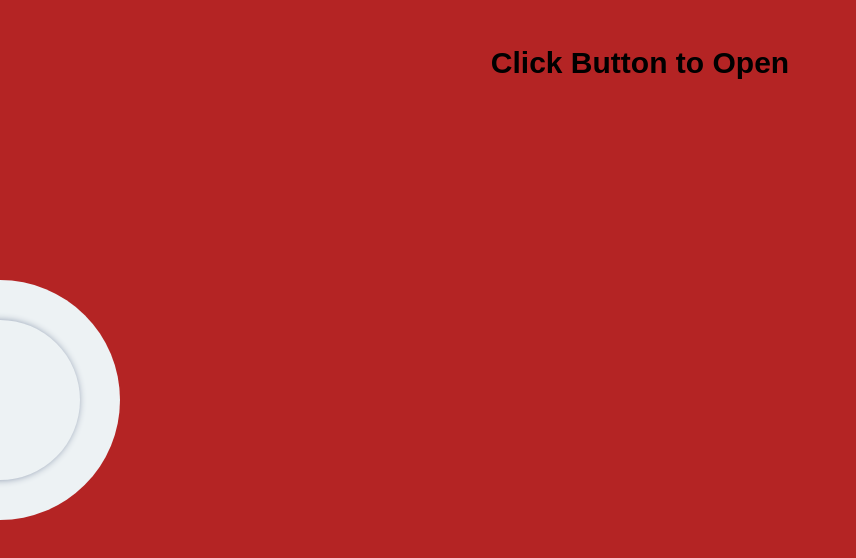
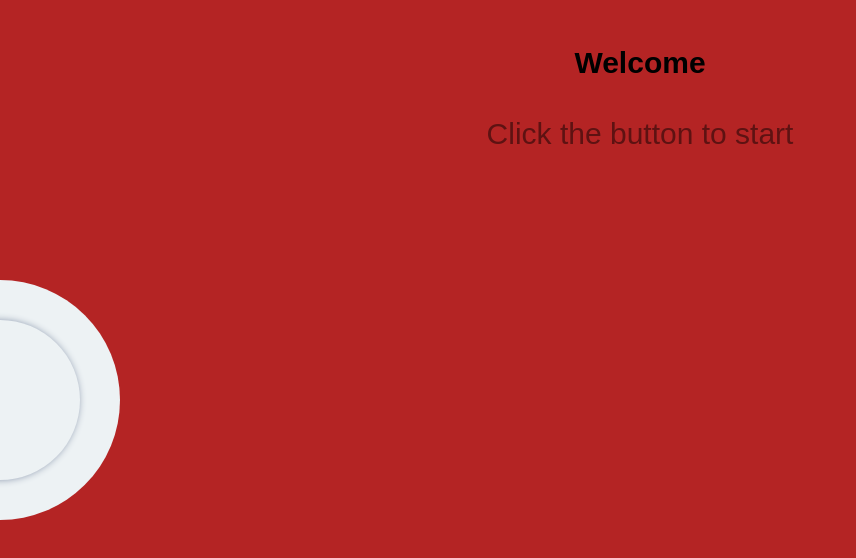
Before and after one commit to UzairJ99/my-pokedex, a Next.js app: page / in a window 1280 px wide. Shown: the top 558 px of the page, without its empty margins (0-856 px from the left). Built offline with nearby package versions, Linux system fonts and the light colour scheme.

Commit message:
Added close and open animation buttons

```diff
--- a/src/app/components/pokemonDisplay.module.scss
+++ b/src/app/components/pokemonDisplay.module.scss
@@ -49,6 +49,24 @@
     gap: 2vw;
 }
 
+.closeBtn {
+    position: absolute;
+    bottom: 4%;
+    background-color: var(--grey-dark);
+    border-radius: 100%;
+    height: 48px;
+    width: 48px;
+    display: flex;
+    align-items: center;
+    justify-content: center;
+    transition: all 0.3s ease;
+    font-size: clamp(16px, 1vw, 18px);
+}
+
+.closeBtn:hover {
+    transform: scale(1.1);
+}
+
 // FOR RESIZING RESPONSIVENESS
 @media (max-width: 1400px) {
     .pokemonInfoGrid {
--- a/src/app/components/pokemonDisplay.tsx
+++ b/src/app/components/pokemonDisplay.tsx
@@ -45,7 +45,7 @@ export default function PokemonDisplay({
           </div>
         </div>
         <div onClick={closeHandler} className={styles.closeBtn}>
-          CLOSE
+          X
         </div>
       </div>
     )
--- a/src/app/global.scss
+++ b/src/app/global.scss
@@ -17,6 +17,12 @@
   :root {
     --background: #0a0a0a;
     --foreground: #ededed;
+  }
+}
+
+@keyframes blink {
+  50% {
+    opacity: 0;
   }
 }
 
@@ -145,6 +151,13 @@ textarea {
   z-index: 3;
 }
 
+.pokedexSubtitle {
+  color: black;
+  font-size: clamp(20px, 3vw, 30px);
+  z-index: 3;
+  animation: blink 2s linear infinite;
+}
+
 .searchBtn {
   background-color: var(--grey-mid);
   color: black;
--- a/src/app/page.tsx
+++ b/src/app/page.tsx
@@ -45,16 +45,17 @@ export default function Home() {
     }
   };
 
+  // turns "on and off" the pokedex - triggers the animations
   const handlePokedexState = () => {
     setOpen(!open);
-    console.log(open);
   };
 
   return (
     <div className="pokedexContainer">
       <h1 className="pokedexName">
-        {open ? "MyPokedex" : "Click Button to Open"}
+        {open ? "MyPokedex" : "Welcome"}
       </h1>
+      {!open && <div className="pokedexSubtitle">Click the button to start</div>}
       <textarea
         placeholder="Enter Pokémon name"
         onChange={(e) => {
@@ -65,9 +66,6 @@ export default function Home() {
         onKeyDown={handleKeyDown}
         rows={1}
       />
-      {/* <button className="searchBtn" onClick={() => handleSearch(search)}>
-        Search
-      </button> */}
       {error && <div>Error: {error}</div>}
       {pokemon && (
         <PokemonDisplay closeHandler={handlePokedexState} pokemon={pokemon} />
```
